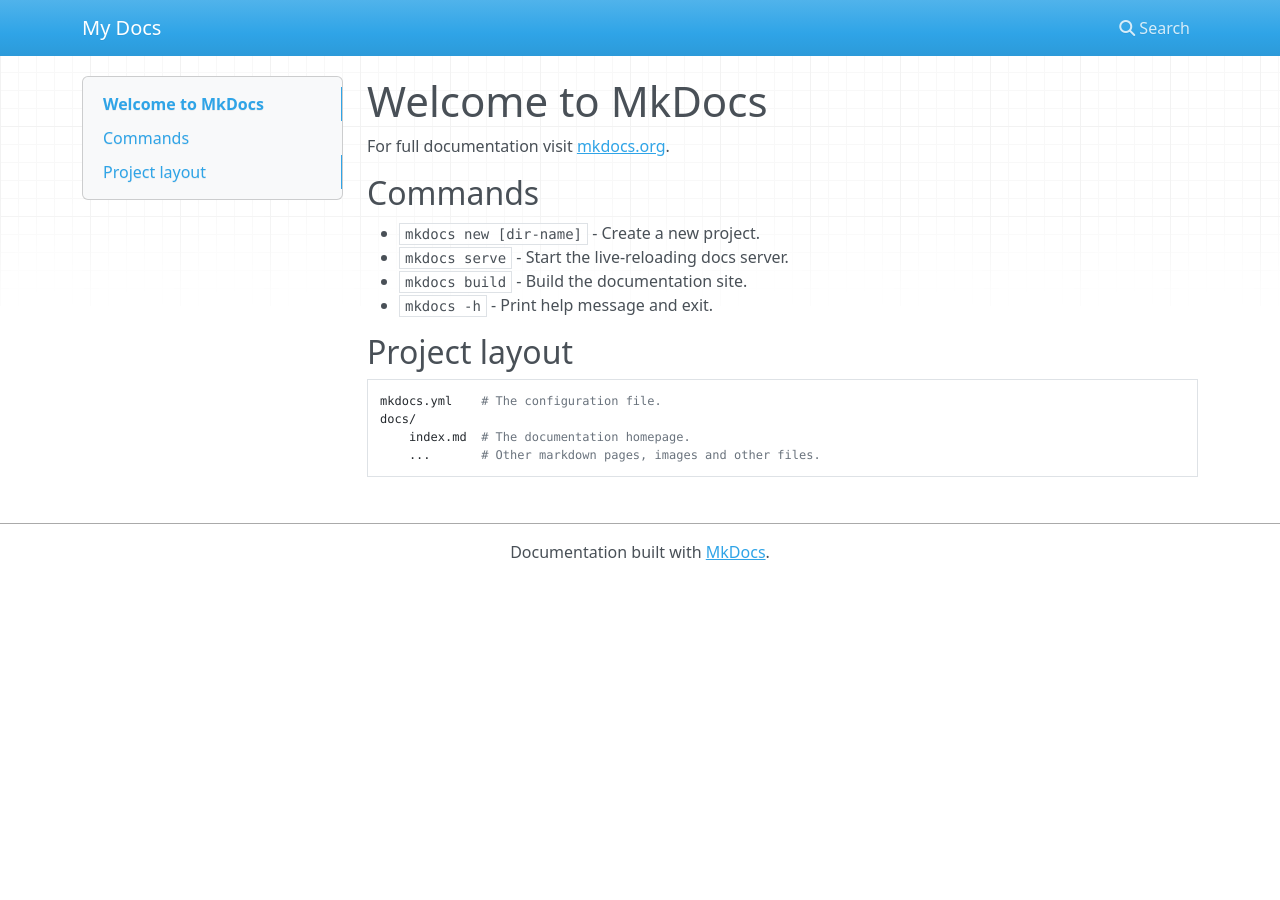
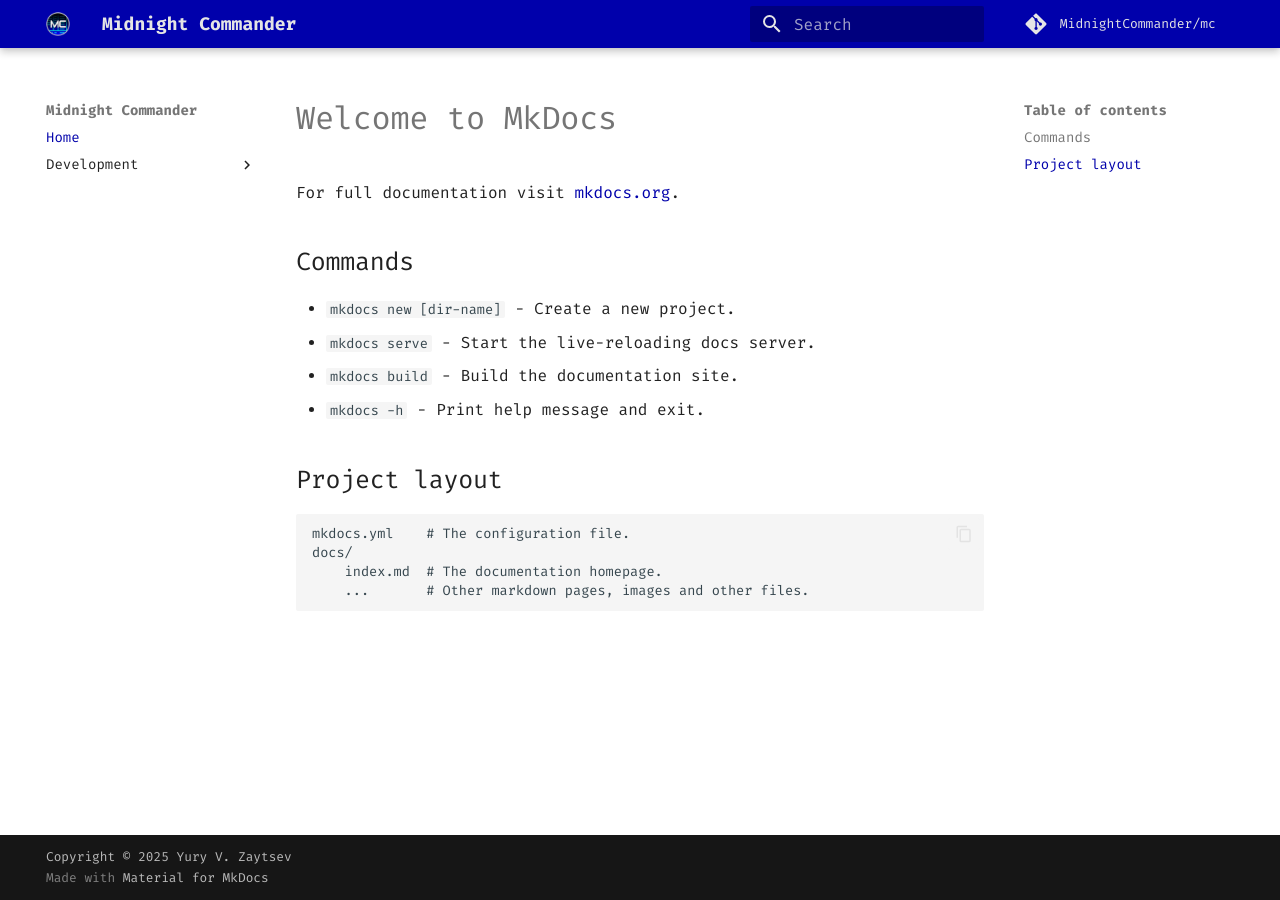
Before and after one commit to MidnightCommander/website, an MkDocs documentation site: the page built from docs/index.md, in a window 1280 px wide. Built offline with MkDocs 1.6.1 and Material for MkDocs 9.7.7, drawn with Linux system fonts in a browser that asks for light colours; nearby versions of some CDN libraries; comment, search, counter and statistics services are not loaded.

Commit message:
Adjust project settings and add customizations

```diff
--- /dev/null
+++ b/docs/stylesheets/extra.css
@@ -0,0 +1,24 @@
+:root > * {
+    /* Primary color shades */
+
+    /* 0 0 171 - Ansi Blue (4) */
+    --md-primary-fg-color: rgba(0, 0, 171, 1);
+    /* 0 0 245 - Ansi Bright Blue (12) */
+    --md-primary-fg-color--light: rgba(0, 0, 245, 1);
+    /* 73 163 176 - Ansi Cyan (6) */
+    --md-primary-fg-color--dark: rgba(73, 163, 176, 1);
+
+    /* 229 229 229 - Ansi Bright White (15) */
+    --md-primary-bg-color: rgba(229, 229, 229, 1);
+    --md-primary-bg-color--light: rgba(229, 229, 229, 0.7); /* -0.3 */
+
+    /* Accent color shades */
+
+    /* 210 45 222 - Bright Magenta (13) */
+    --md-accent-fg-color: rgba(210, 45, 222, 1);
+    --md-accent-fg-color--transparent: rgba(210, 45, 222, 0.1);
+
+    /* 229 229 229 - Ansi Bright White (15) */
+    --md-accent-bg-color: rgba(229, 229, 229, 1);
+    --md-accent-bg-color--light: rgba(229, 229, 229, 0.7); /* -0.3 */
+}
--- a/mkdocs.yml
+++ b/mkdocs.yml
@@ -1 +1,43 @@
-site_name: My Docs
+site_name: Midnight Commander
+site_url: https://new.midnight-commander.org
+site_description: Midnight Commander Development Center
+
+repo_name: MidnightCommander/mc
+repo_url: https://github.com/MidnightCommander/mc/
+
+copyright: Copyright &copy; 2025 Yury V. Zaytsev
+
+extra_css:
+  - stylesheets/extra.css
+
+theme:
+  name: material
+  logo: img/mc-logo.png
+  favicon: img/mc-logo.png
+
+  palette:
+    primary: custom
+    accent: custom
+
+  font:
+    text: Fira Mono
+    code: Fira Code
+
+  features:
+    - content.code.copy
+
+nav:
+  - Home: index.md
+  - Development:
+      - Release process: release-process.md
+
+plugins:
+  - macros:
+      on_undefined: strict
+  - search
+
+markdown_extensions:
+  - admonition
+  - footnotes
+  - pymdownx.highlight
+  - pymdownx.tasklist
--- a/pyproject.toml
+++ b/pyproject.toml
@@ -23,5 +23,6 @@
 requires-python = ">=3.13"
 dependencies = [
     "mkdocs>=1.6.1",
+    "mkdocs-macros-plugin>=1.3.7",
     "mkdocs-material[git,recommended]>=9.6.6",
 ]
```
Also changed, not shown: docs/release-process.md (added, +124 -0 lines), 1 other file.
